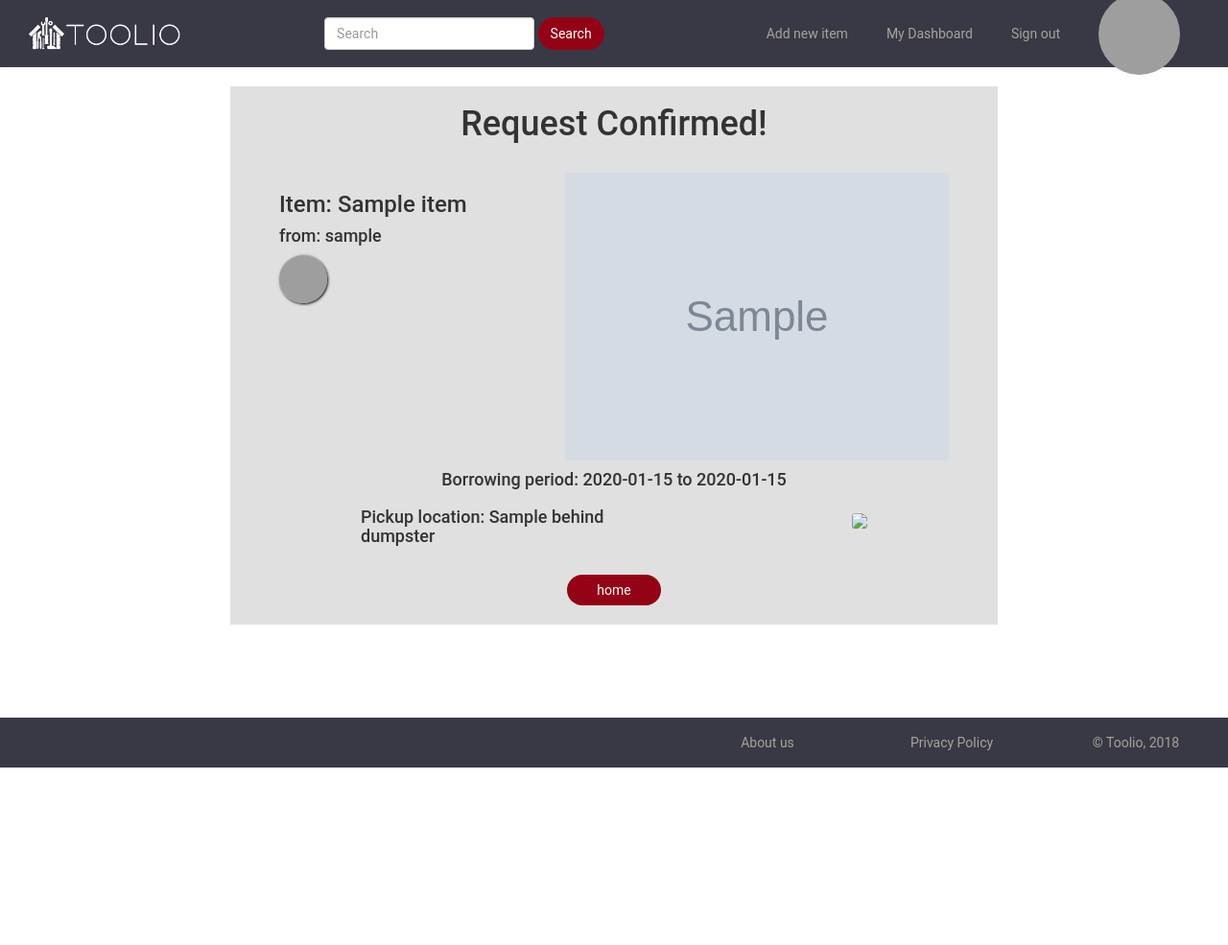
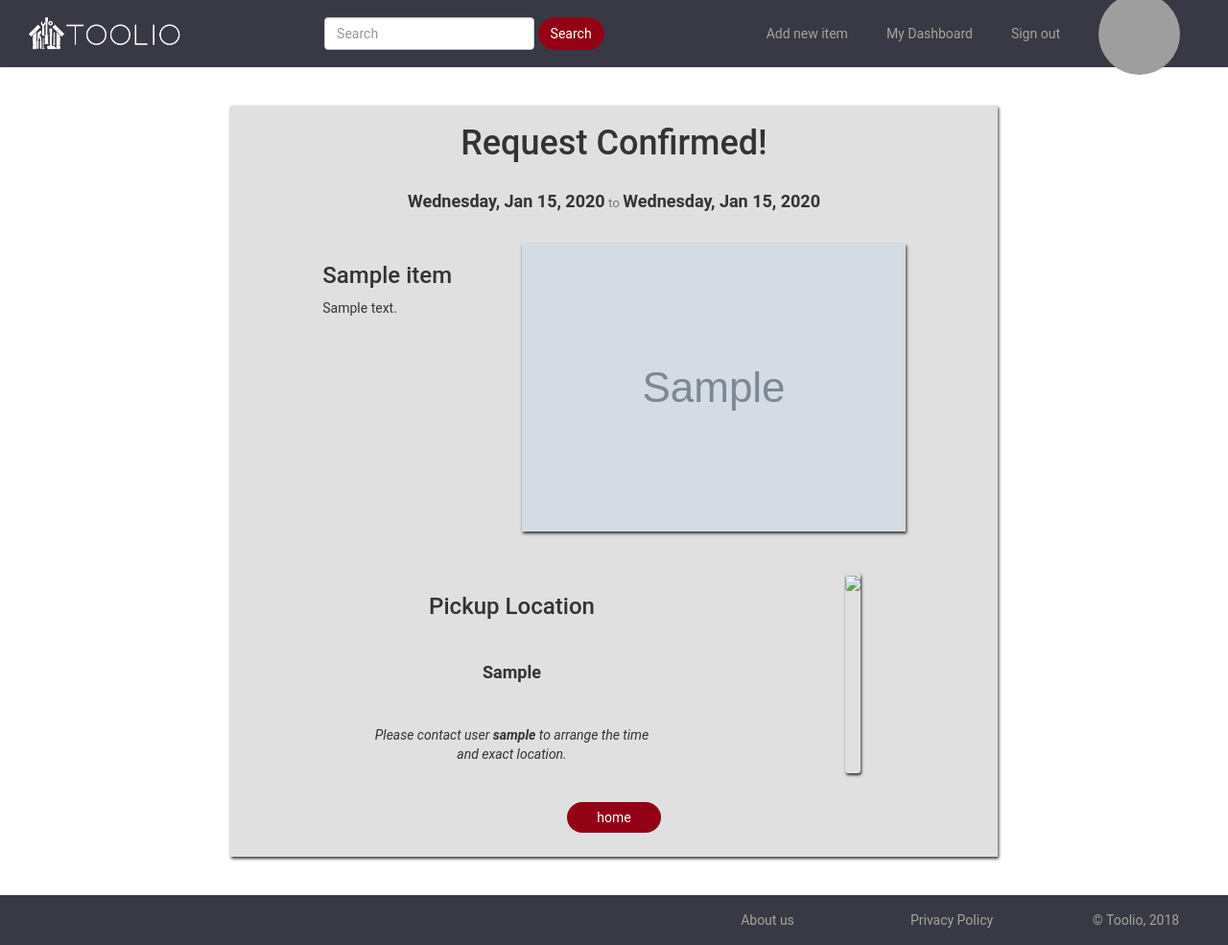
Before and after one commit to Edmond-Dantes/toolio, a Rails app: page /exchanges/1 in a window 1280 px wide. Shown: the whole page at 96% size. Before the commit the page ends 800 px from the top, so only its background shows below. Run offline with Rails 7, Linux system fonts and the light colour scheme; a user stored in the database is signed in; tables that the repository leaves empty hold one stand-in row (values such as "Sample post"); grey boxes marked "Sample" are stand-in pictures; style sheets or scripts are compiled from the project's sources; parts of the project's set-up code (start-up, migrations or seed data) failed here and were passed over; some libraries are stand-ins or nearby versions; some web fonts are replaced; grey boxes are pictures that could not be loaded.

Commit message:
rush hack css

```diff
--- a/app/views/exchanges/show.html.erb
+++ b/app/views/exchanges/show.html.erb
@@ -1,34 +1,36 @@
-<div class="main-block">
-  <h1>Request Confirmed!</h1>
+<div class="main-block" style="padding: 0px 25px 5px 25px; margin: 40px auto; box-shadow: 1px 2px 3px rgba(0,0,0,0.8);">
+  <h1 style="padding-top: 20px;">Request Confirmed!</h1>
+  <h4 style="text-align: center; padding-bottom: 25px;"><strong><%= @exchange.start_date.strftime('%A, %b %d, %Y')  %><small> to </small> <%= @exchange.end_date.strftime('%A, %b %d, %Y') %></strong></h4>
   <div class="item-description">
     <div class="item-info">
-      <div class="item-name">
-        <h3>Item: <%= @item.name %></h3>
+      <div class="item-name pl-2" style="padding-left: 35px;">
+        <h3> <%= @item.name %></h3>
       </div>
-      <div class="lender-name">
-        <h4>from: <%= @item.user.username %></h4>
+      <div class="lender-name" style="padding-left: 35px;">
         <div class="lender-avatar">
-          <%= cl_image_tag(@item.user.photo) %>
+          <p> <%= @item.description %></p>
         </div>
       </div>
     </div>
-    <div class="item-image">
+    <div class="item-image" style="margin: 0px 35px 10px 0px; box-shadow: 1px 2px 3px rgba(0,0,0,0.8);">
       <img src="<%= @item.photo %>">
     </div>
   </div>
   <div class="borrowing-period">
-    <h4>Borrowing period: <%= @exchange.start_date  %> to <%= @exchange.end_date%></h4>
+    <h4></h4>
   </div>
-  <div class="pickup-location">
-    <div class="location-address">
-      <h4>Pickup location: <%= @item.user.location.capitalize %> behind dumpster</h4>
+  <div class="pickup-location" style="padding-top: 10px;" >
+    <div class="location-address" style="text-align: center; padding-top: 15px;">
+      <h3>Pickup Location</h3>
+      <h4 style="padding: 35px 0px 35px 0px;"><strong><%= @item.user.location.capitalize %></strong></h4>
+      <p style="text-align: center; font-style: italic;">Please contact user <strong><%= @item.user.username %></strong> to arrange the time and exact location.</p>
     </div>
-    <div class="location-map">
+    <div class="location-map" style="margin-left: 20px; box-shadow: 1px 2px 3px rgba(0,0,0,0.8);">
       <%= image_tag "https://maps.googleapis.com/maps/api/staticmap?zoom=15&size=400x300&sensor=true&maptype=roadmap&markers=color:red|#{@item.user.location + " station"}" %>
       <%#= image_tag "https://maps.googleapis.com/maps/api/staticmap?zoom=15&size=400x300&sensor=false&maptype=roadmap&markers=color:red|#{@item.user.location}"%>
     </div>
   </div>
-  <div class="home-button">
+  <div class="home-button" style="padding-top: 10px;">
   <%= link_to "home", root_path, class: "btn" %>
   </div>
 </div>
```
